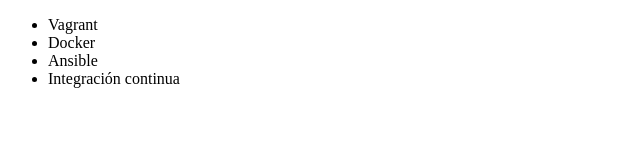
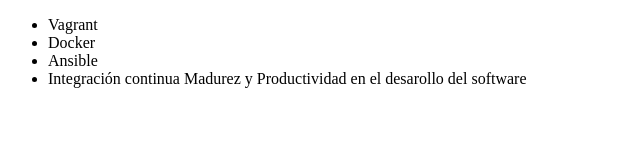
Before and after one commit to ErickuchoSan/alura-git, a plain HTML site: page index.html in a window 1280 px wide. Shown: the whole page, without its empty margins (0-640 px from the left). Drawn offline with Linux system fonts and the light colour scheme.

Commit message:
Renombrando curso de Integracion Continua

```diff
--- a/index.html
+++ b/index.html
@@ -9,7 +9,7 @@
          <li> Vagrant </li>
          <li> Docker </li>
          <li> Ansible </li>
-         <li> Integración continua </li>
+         <li> Integración continua Madurez y Productividad en el desarollo del software</li>
      </ul>
 </body>
 </html>
```
